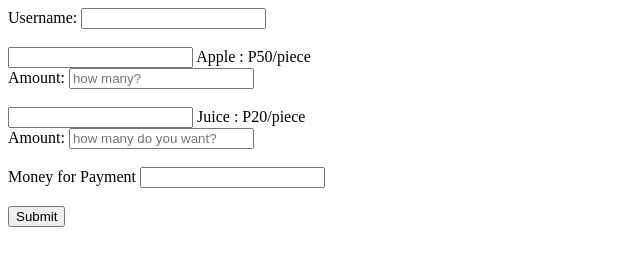
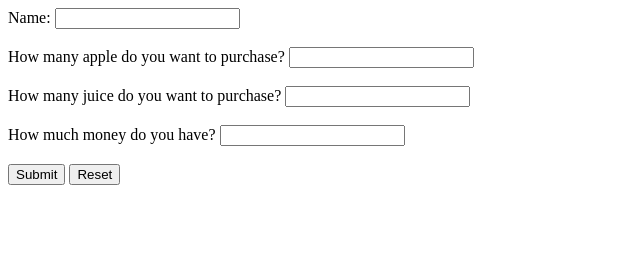
Before and after one commit to krakeneyay/Potassium-4Q-, a plain HTML site: page Potassium-4Q-Lab-1-Javier/index.html in a window 1280 px wide. Shown: the whole page, without its empty margins (0-640 px from the left). Drawn offline with Linux system fonts and the light colour scheme.

Commit message:
Update index.html

```diff
--- a/Potassium-4Q-Lab-1-Javier/index.html
+++ b/Potassium-4Q-Lab-1-Javier/index.html
@@ -1,42 +1,32 @@
 <!DOCTYPE html>
 <html>
+
 <head>
-        <title>My First Website</title>
+    <title>My First Webpage</title>
 
     <meta charset="UTF-8">
-        <meta name= "author" conenent="jef">
+    <meta name="author" content="jef">
+
 </head>
+
 <body>
-        <form name="checkoutForm" action="checkout.html" onsubmit="return validateForm();">
-            <label for="username">Username:</label>
-            <input type="text" name="username" id="username" required>
-
+    <form name="information" action="checkout.html" onsubmit="validInformation()">
+        <label for="name">Name: </label>
+        <input type="text" name="name" id="name" >
         <br><br>
-
-            <input type="cart" name="apple" id="apple">
-            <label for="apple">Apple : P50/piece</label>
-            <br>
-            <label for="amount_apple">Amount:</label>
-            <input type="number" name="amount_apple" id="amount_apple" required min="0" placeholder="how many?">
-
+        <label for="apple">How many apple do you want to purchase? </label>
+        <input type="number" name="apple" id="apple" min="0" required>
         <br><br>
-
-            <input type="cart" name="juice" id="juice">
-            <label for="juice">Juice : P20/piece</label>
-            <br>
-            <label for="amount_juice">Amount:</label>
-            <input type="number" name="amount_juice"id="amount_juice" required min="0" placeholder="how many do you want?">
-
+        <label for="juice">How many juice do you want to purchase? </label>
+        <input type="number" name="juice" id="juice" min="0" required>
         <br><br>
-
-            <label for="money">Money for Payment</label>
-            <input type="number" name="money" id="money" required>
-
+        <label for="pay">How much money do you have? </label>
+        <input type="number" name="pay" id="pay" min="0" required>
         <br><br>
-
         <button type="submit">Submit</button>
+        <button type="reset">Reset</button>
     </form>
-
     <script src="index.js"></script>
 </body>
-<html>
+
+</html>
```
Lines whose indentation alone changed are shown as unchanged.
